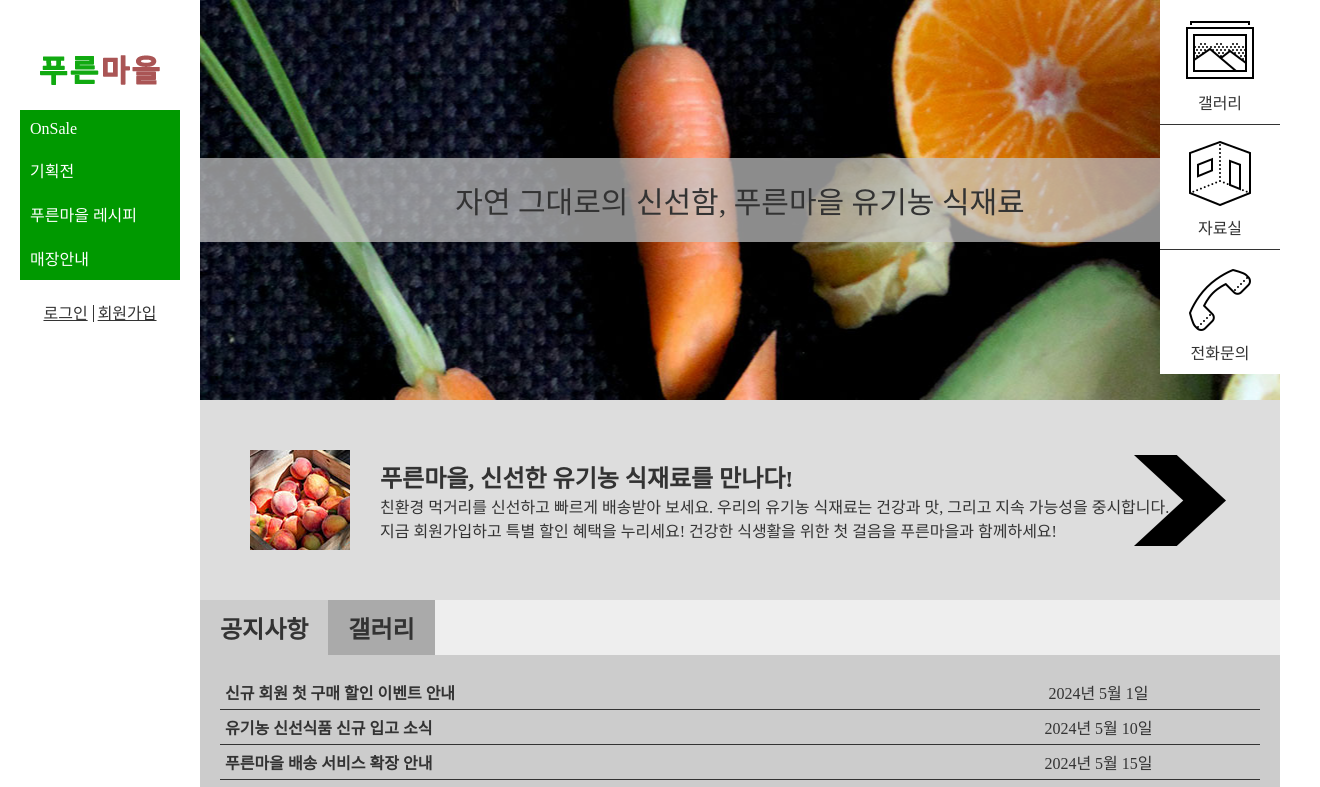
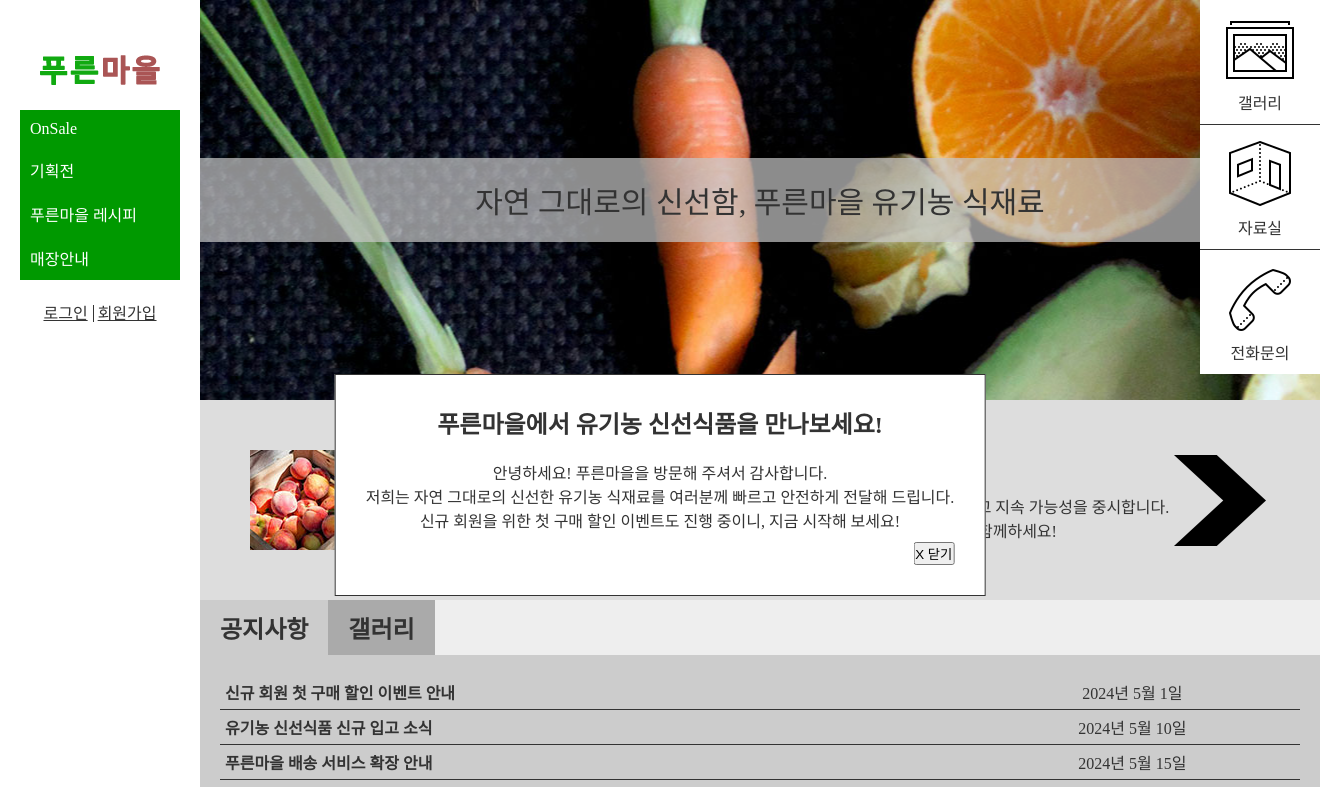
Before and after one commit to choidubu/WebDesignExamD-3, a plain HTML site: page index.html in a window 1280 px wide. Both pictures are taken after a click on the link "신규 회원 첫 구매 할인 이벤트 안내". Shown: the top 787 px of the page, 1320 px wide, since content can reach past the window. Drawn offline with Linux system fonts and the light colour scheme.

Commit message:
D-3 제이쿼리 영역

```diff
--- a/css/style.css
+++ b/css/style.css
@@ -37,6 +37,7 @@ body {
 .wrap {
     height: 970px;
     position: relative;
+    min-width: 1320px;
 }
 
 .top {
@@ -104,7 +105,7 @@ nav>ul>li>a:focus {
 
 .menubg {
     position: absolute;
-    background: rgba(100, 100, 100, 0.5);
+    background: rgba(100, 100, 100, 0.9);
     width: calc(100% - 180px);
     height: 176px;
     top: 110px;
--- a/js/script.js
+++ b/js/script.js
@@ -1,3 +1,57 @@
 $(function () {
+    // 메뉴
+    $("nav>ul>li").mouseenter(function () {
+        $(".sub, .menubg").stop().fadeIn()
+    })
 
+    $("nav>ul>li").mouseleave(function () {
+        $(".sub, .menubg").stop().fadeOut()
+    })
+
+    // 메뉴 키보드이벤트
+    $("nav>ul>li").focusin(function () {
+        $(".sub, .menubg").stop().fadeIn()
+        $(this).addClass("on")
+    })
+
+    $("nav li li:last-child").focusout(function () {
+        $("nav>ul>li").removeClass("on")
+    })
+
+    $("nav li:last-child li:last-child").focusout(function () {
+        $(".sub, .menubg").stop().fadeOut()
+    })
+
+    // 슬라이드
+    var i = 0;
+
+    function slide() {
+        if (i < 2) { i++ } else { i = 0 }
+        $(".slide ul li").fadeOut()
+        $(".slide ul li").eq(i).fadeIn()
+    }
+
+    setInterval(slide, 2000)
+
+    // 탭메뉴
+    $(".tabmenu>li").click(function () {
+        $(".tabmenu>li").removeClass("on")
+        $(this).addClass("on")
+
+        a = $(this).index()
+
+        $(".tabcon").hide()
+        $(".tabcon").eq(a).show()
+
+        return false
+    })
+
+    // 팝업
+    $(".pp").click(function () {
+        $(".popup").show()
+    })
+
+    $(".button").click(function () {
+        $(".popup").hide()
+    })
 })
```
